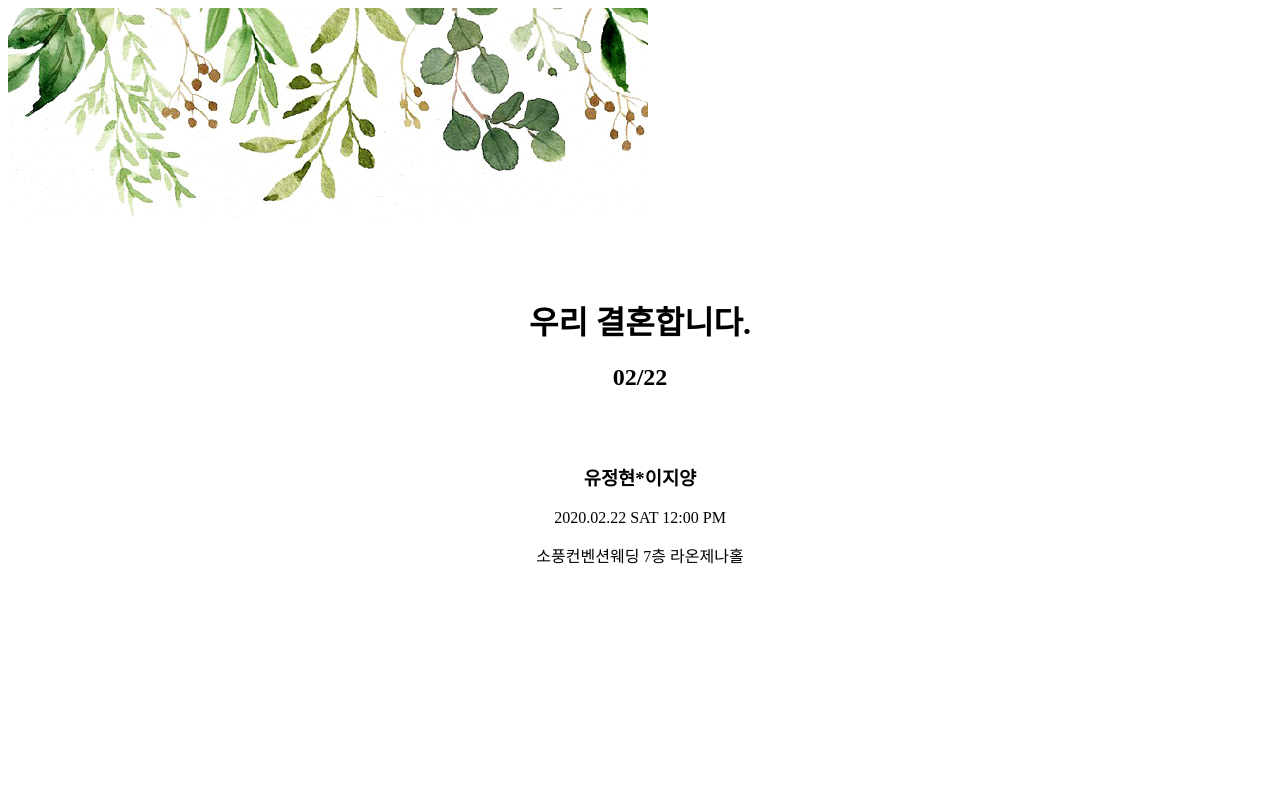
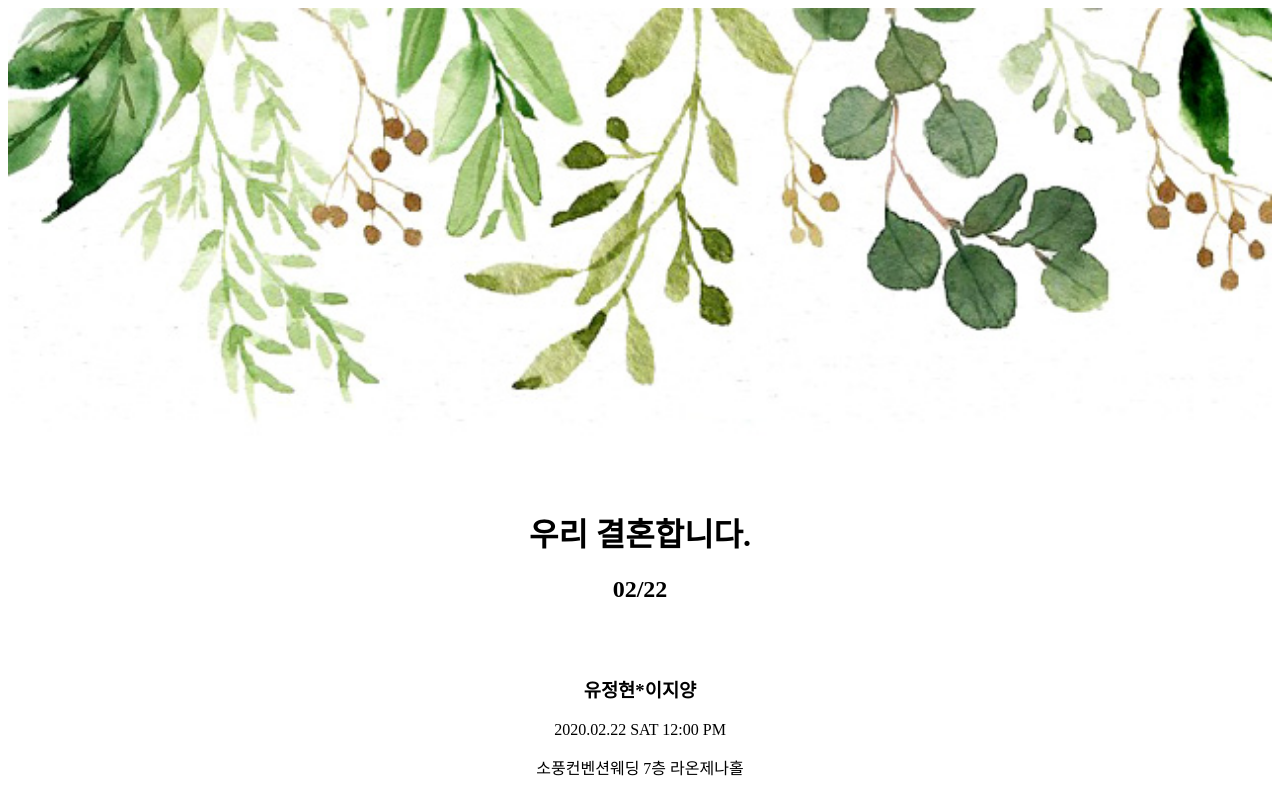
Before and after one commit to hyerin13/Design-, a plain HTML site: page index.html in a window 1280 px wide. Drawn offline with Linux system fonts and the light colour scheme.

Commit message:
Add files via upload

```diff
--- a/index.html
+++ b/index.html
@@ -1,4 +1,4 @@
-<img src="main_top_bg.jpg">
+<img style="width:100%;" src="main_top_bg.jpg">
 <h1 style="text-align:center; margin-top: 72px;">우리 결혼합니다.</h1>
 <h2 style="text-align:center;">02/22</h2>
 
```
